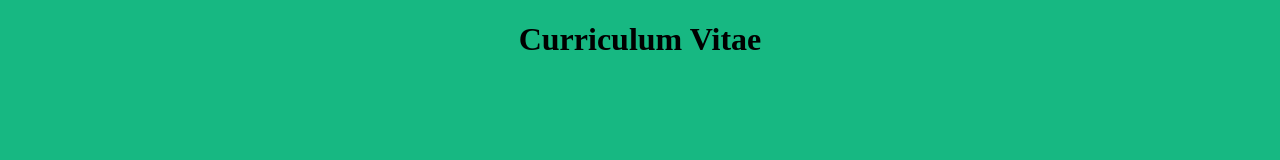
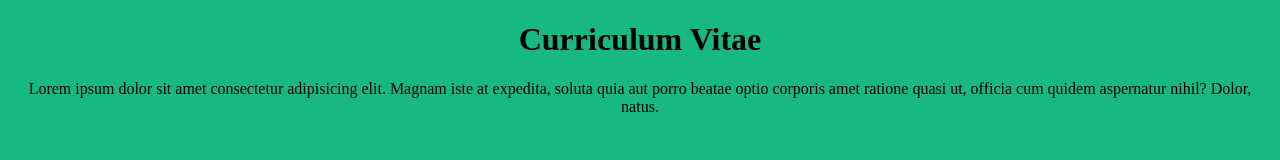
Before and after one commit to NeyyTe/CV, a plain HTML site: page index.html in a window 1280 px wide. Drawn offline with Linux system fonts and the light colour scheme.

Commit message:
Premier commit

```diff
--- a/index.html
+++ b/index.html
@@ -13,11 +13,12 @@
     </header>
 
     <section>
-
+Lorem ipsum dolor sit amet consectetur adipisicing elit. Magnam iste at expedita, soluta quia aut porro beatae optio corporis amet ratione quasi ut, officia cum quidem aspernatur nihil? Dolor, natus.
     </section>
 
-    <footer>
 
-    </footer>
 </body>
+<footer>
+
+</footer>
 </html>
```
